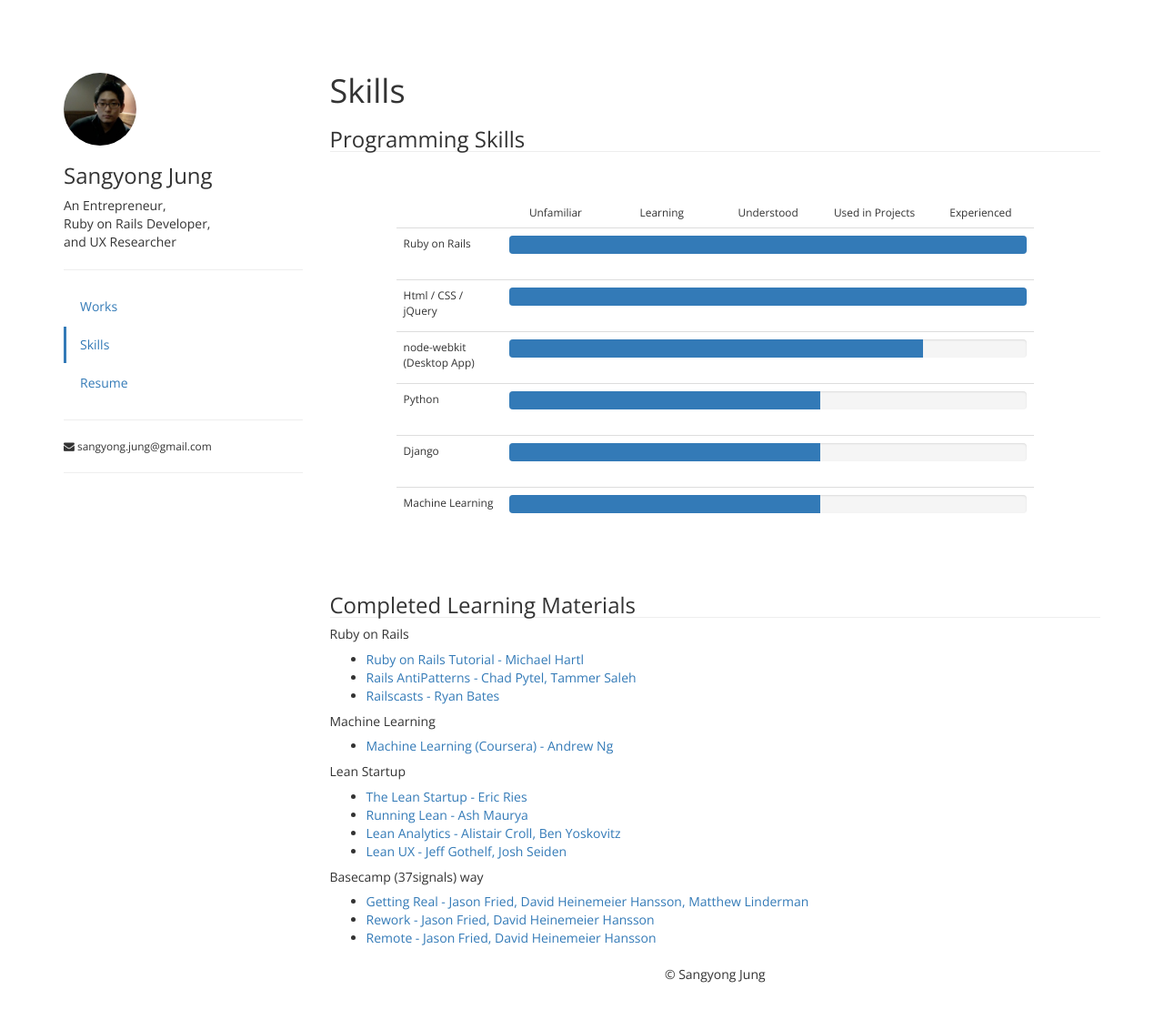
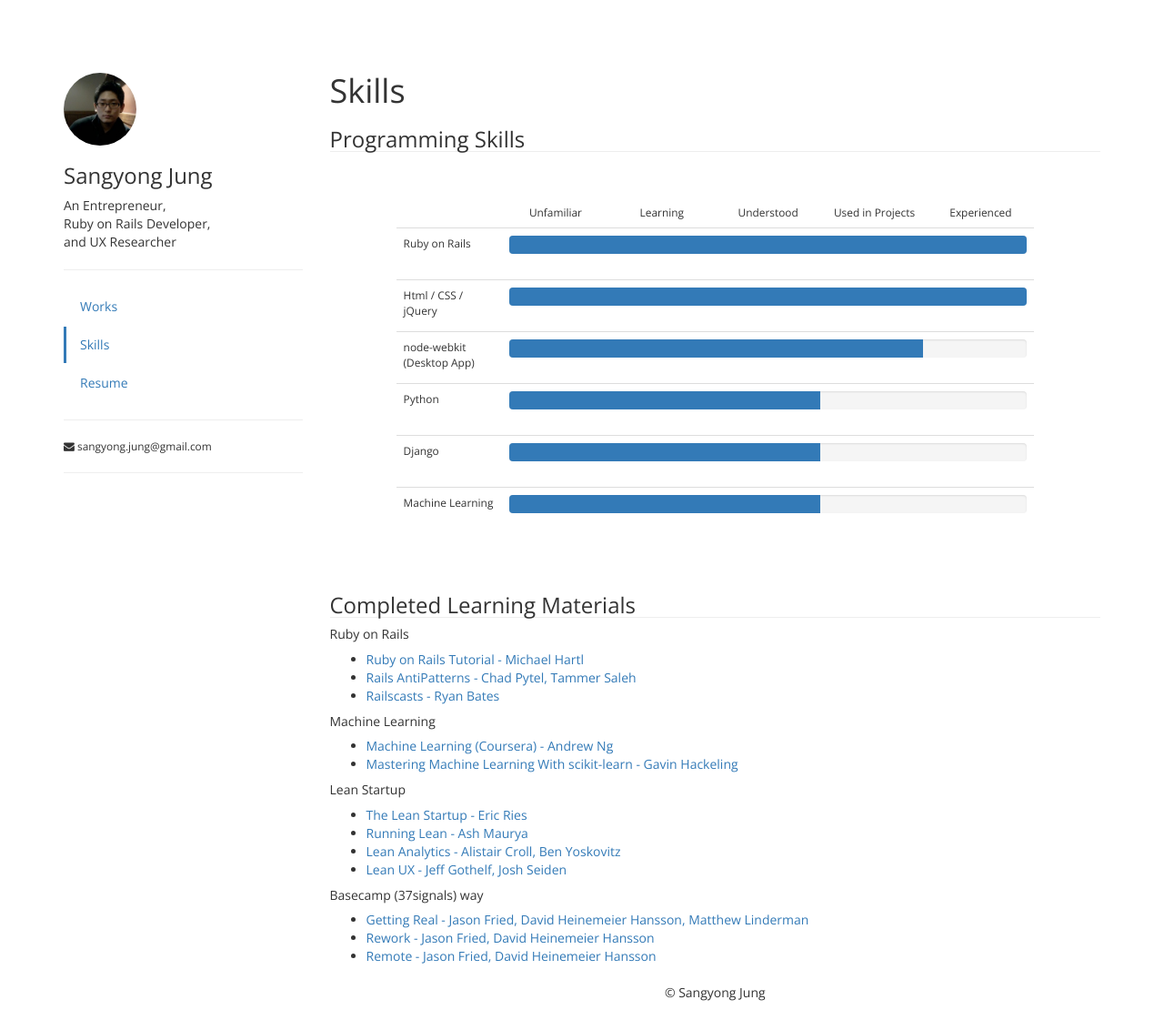
Before and after one commit to sangyongjung/sangyongjung.github.io, a Jekyll site: the page built from 2_skills.md, in a window 1280 px wide and 1121 px high. Shown: the whole window at 91% size. Built offline with Jekyll 4.4.1, drawn with Linux system fonts in a browser that asks for light colours; nearby versions of some CDN libraries; some web fonts are replaced.

Commit message:
Add Mastering Machine Learning with scikit-learn to materials

```diff
--- a/2_skills.md
+++ b/2_skills.md
@@ -144,6 +144,7 @@ navigation: Skills
 
 ##### Machine Learning
 - [Machine Learning (Coursera) - Andrew Ng](https://www.coursera.org/course/ml){:target="_blank"}
+- [Mastering Machine Learning With scikit-learn - Gavin Hackeling](https://www.packtpub.com/big-data-and-business-intelligence/mastering-machine-learning-scikit-learn){:target="_blank"}
 
 ##### Lean Startup
 - [The Lean Startup - Eric Ries](http://theleanstartup.com/)
```
